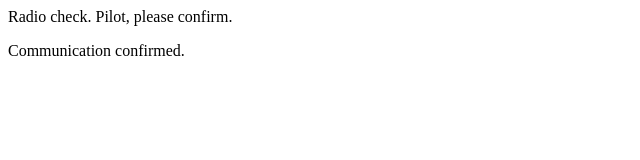
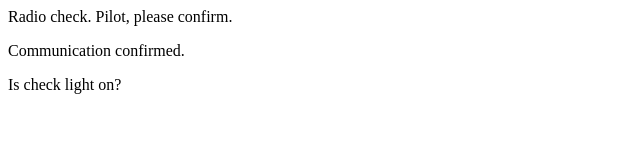
Before and after one commit to CodeGirl78/communication-log, a plain HTML site: page index.html in a window 1280 px wide. Shown: the whole page, without its empty margins (0-640 px from the left). Drawn offline with Linux system fonts and the light colour scheme.

Commit message:
Added reply.

```diff
--- a/index.html
+++ b/index.html
@@ -2,5 +2,6 @@
    <body>
       <p>Radio check. Pilot, please confirm.</p>
       <p>Communication confirmed.</p>
+      <p>Is check light on?</p>
    </body>
 </html>
```
